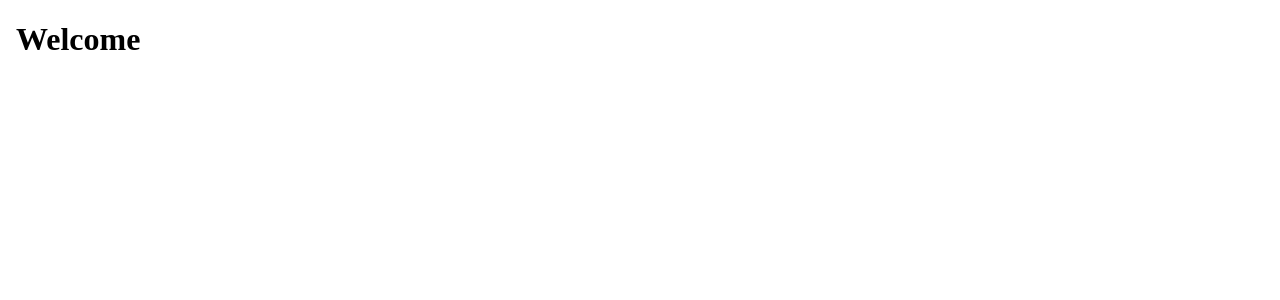
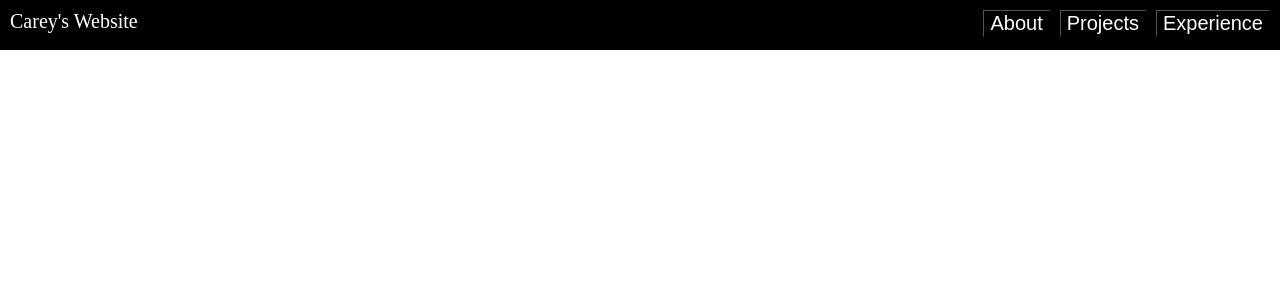
Before and after one commit to CareyLin9906/myWebsite, an Angular app: page / in a window 1280 px wide. Shown: the top 300 px of the page. Built offline with nearby package versions, Linux system fonts and the light colour scheme.

Commit message:
nav bar on the top

```diff
--- a/src/app/landing-page/landing-page.component.css
+++ b/src/app/landing-page/landing-page.component.css
@@ -0,0 +1,43 @@
+.topHeader{
+    display: flex;
+    justify-content: space-between;
+    background-color:black;
+    justify-content: space-between;
+    width: 100vw;
+    height: 50px;
+    position: absolute;
+    top: 0px;
+    left: 0px;
+
+}
+.title{
+    font-size: 20px;
+    margin-top: 10px;
+    color: white;
+    margin-left: 10px;
+}
+.navBox{
+    background-color:black;
+}
+.navitem{
+    display: flex;
+    flex-direction: column;
+    align-items: center;
+}
+nav{
+   display: flex;
+   position: relative;
+}
+.navButton{
+    font-size: 20px;
+    margin-right: 10px;
+    margin-top: 10px;
+    background-color: black;
+    color:white;
+    border-width: 1px;
+}
+.navButton:hover{
+    cursor: pointer;
+    border-color: white;
+
+}
--- a/src/app/landing-page/landing-page.component.html
+++ b/src/app/landing-page/landing-page.component.html
@@ -1,5 +1,30 @@
-<header>
-    <h1>
-        Welcome
-    </h1>
+<!DOCTYPE html>
+<header class="topHeader">
+    <div class="title">
+        Carey's Website
+    </div>
+    <nav class="navBar">
+        <div class="navitem">
+            <button class="navButton">
+                About
+            </button>
+        </div>
+        <div class="navitem">
+            <button class="navButton">
+                Projects
+            </button>
+        </div>
+        <div class="navitem">
+            <button class="navButton">
+                Experience
+            </button>
+        </div>
+
+    </nav>
 </header>
+
+<body>
+    <div class="mainBox">
+
+    </div>
+</body>
```
